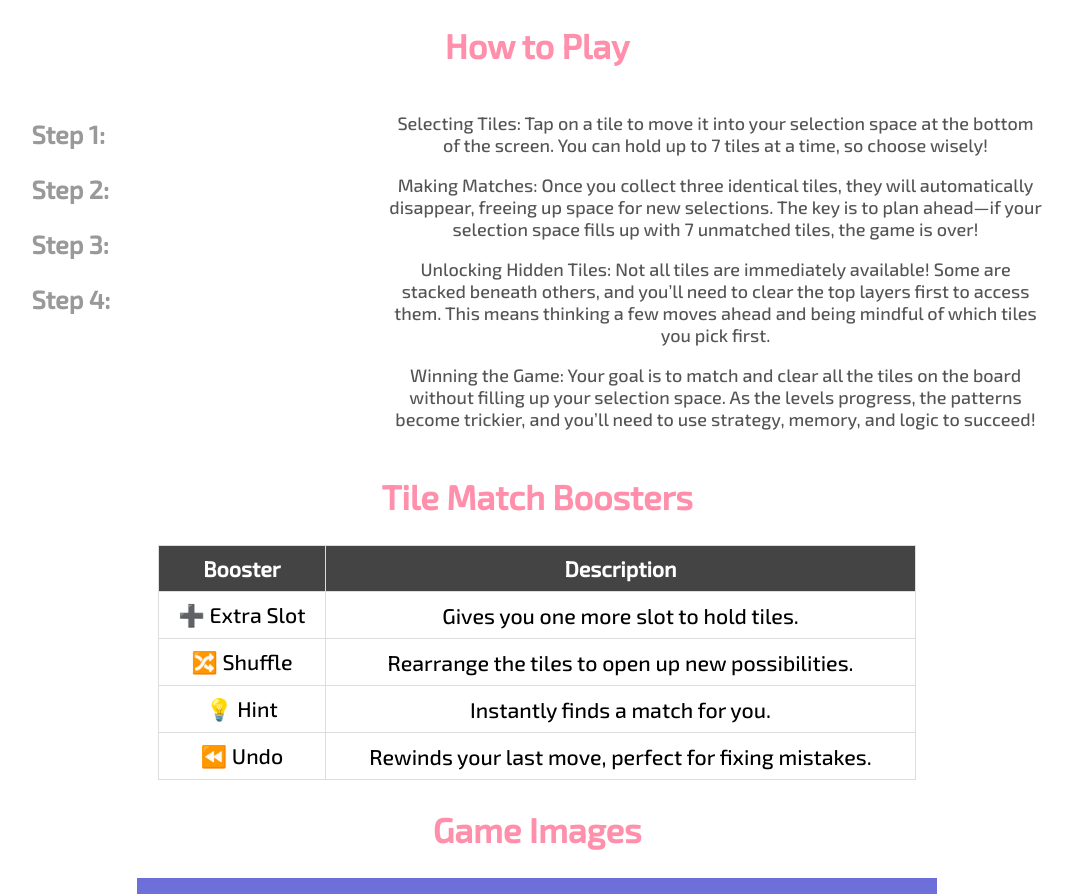
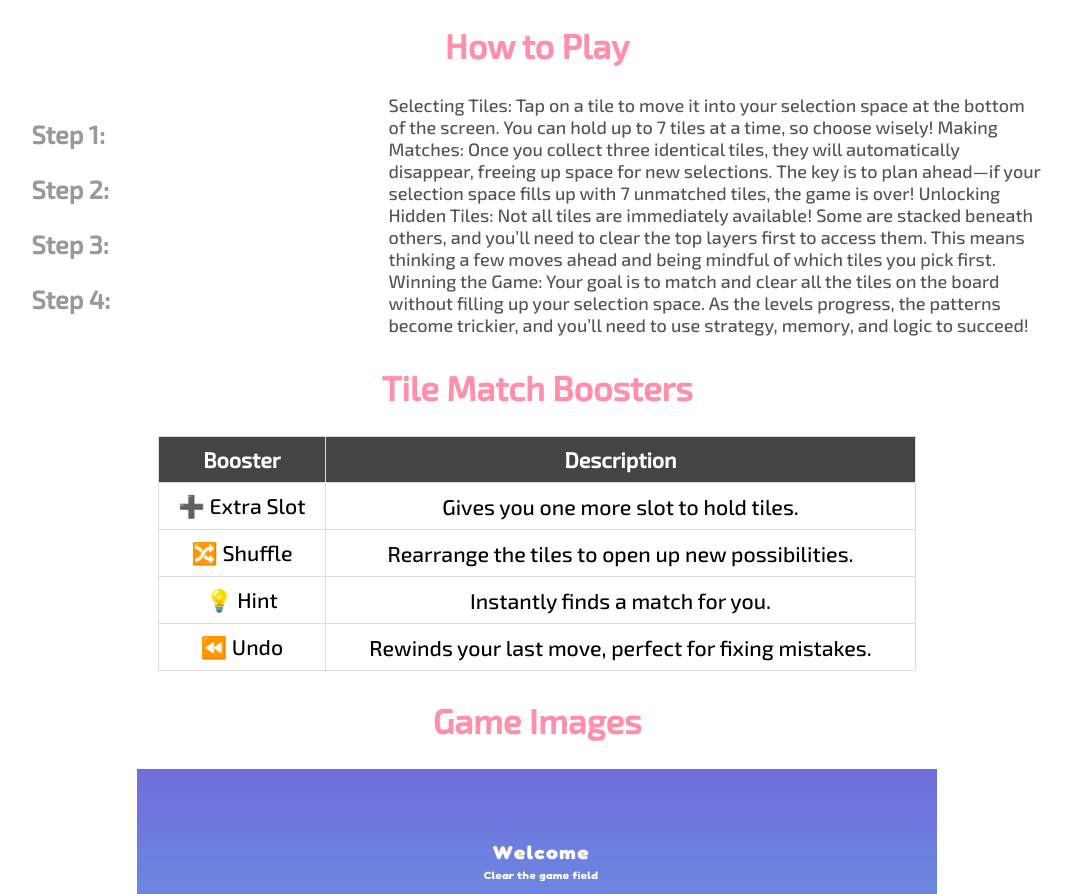
Before and after one commit to SeeratSandha/SeeratSandha.github.io, a plain HTML site: page application.html in a window 1280 px wide. Shown: the part 1187-2081 px from the top of the page, without its empty margins (103-1176 px from the left). Drawn offline with Linux system fonts and the light colour scheme.

Commit message:
Update application.html

```diff
--- a/application.html
+++ b/application.html
@@ -33,10 +33,10 @@
         <h3>Step 4:</h3>
     </div>
     <div class="steps-content">
-        <p>Selecting Tiles: Tap on a tile to move it into your selection space at the bottom of the screen. You can hold up to 7 tiles at a time, so choose wisely!</p>
-        <p>Making Matches: Once you collect three identical tiles, they will automatically disappear, freeing up space for new selections. The key is to plan ahead—if your selection space fills up with 7 unmatched tiles, the game is over!</p>
-        <p>Unlocking Hidden Tiles:  Not all tiles are immediately available! Some are stacked beneath others, and you’ll need to clear the top layers first to access them. This means thinking a few moves ahead and being mindful of which tiles you pick first.</p>
-        <p>Winning the Game: Your goal is to match and clear all the tiles on the board without filling up your selection space. As the levels progress, the patterns become trickier, and you’ll need to use strategy, memory, and logic to succeed!</p>
+        <p1>Selecting Tiles: Tap on a tile to move it into your selection space at the bottom of the screen. You can hold up to 7 tiles at a time, so choose wisely!</p1>
+        <p1>Making Matches: Once you collect three identical tiles, they will automatically disappear, freeing up space for new selections. The key is to plan ahead—if your selection space fills up with 7 unmatched tiles, the game is over!</p1>
+        <p1>Unlocking Hidden Tiles:  Not all tiles are immediately available! Some are stacked beneath others, and you’ll need to clear the top layers first to access them. This means thinking a few moves ahead and being mindful of which tiles you pick first.</p1>
+        <p1>Winning the Game: Your goal is to match and clear all the tiles on the board without filling up your selection space. As the levels progress, the patterns become trickier, and you’ll need to use strategy, memory, and logic to succeed!</p1>
     </div>
 </div>
     <h2>Tile Match Boosters</h2>
```
